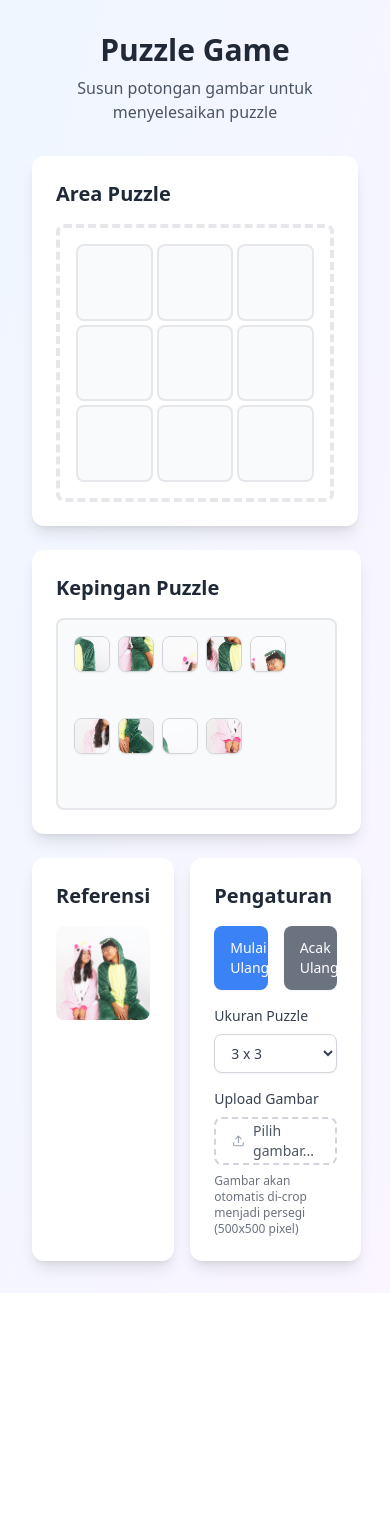
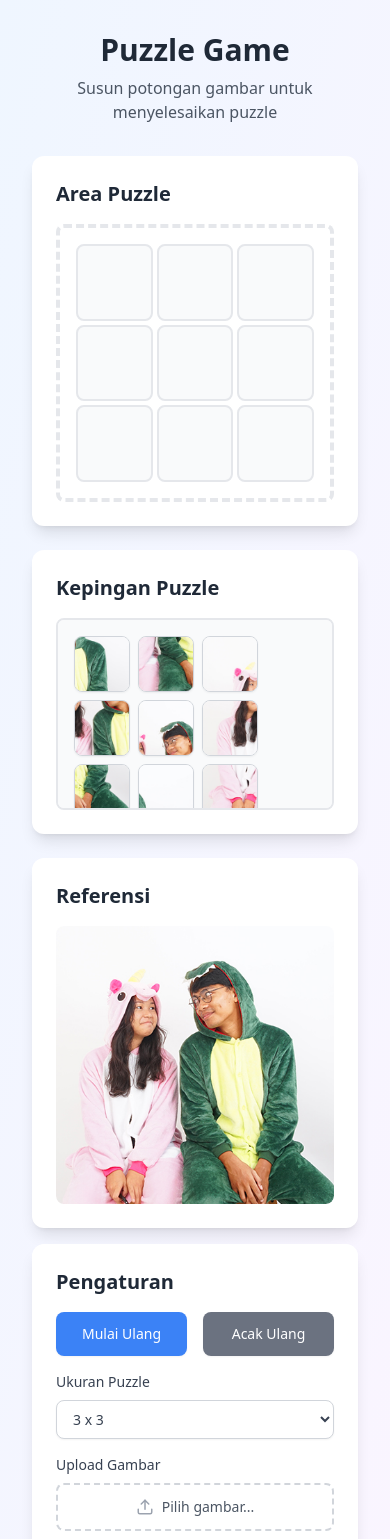
Before and after one commit to arifjagad/jingsaw-puzzle, a React (Vite) app: page / in a window 390 px wide. Shown: the top 1539 px of the page. Before the commit the page ends 1293 px from the top, so only its background shows below. Built offline with nearby package versions, Linux system fonts and the light colour scheme.

Commit message:
Improve mobile responsiveness for puzzle tray and layout

```diff
--- a/src/App.tsx
+++ b/src/App.tsx
@@ -162,7 +162,7 @@ function App() {
 
         {/* Right Panel */}
         <div className="lg:col-span-2 col-span-4 grid gap-6">
-          <div className="flex gap-4 lg:order-1 order-2">
+          <div className="flex sm:flex-row flex-col gap-4 lg:order-1 order-2">
             <ReferenceImage imageUrl={imageUrl} />
 
             {/* Controls Section */}
--- a/src/components/PuzzleTray/index.tsx
+++ b/src/components/PuzzleTray/index.tsx
@@ -20,7 +20,7 @@ const PuzzleTray = ({ pieces, gridSize, onDragStart, onDragEnd, imageUrl }: Prop
           draggable
           onDragStart={(e) => onDragStart(e, piece)}
           onDragEnd={onDragEnd}
-          className="md:w-12 md:h-12 w-9 h-9 cursor-move relative overflow-hidden rounded-lg shadow-sm hover:shadow-md border border-gray-300"
+          className="sm:w-16 sm:h-16 w-14 h-14 cursor-move relative overflow-hidden rounded-lg shadow-sm hover:shadow-md border border-gray-300"
         >
           <PuzzlePiece
             piece={piece}
```
